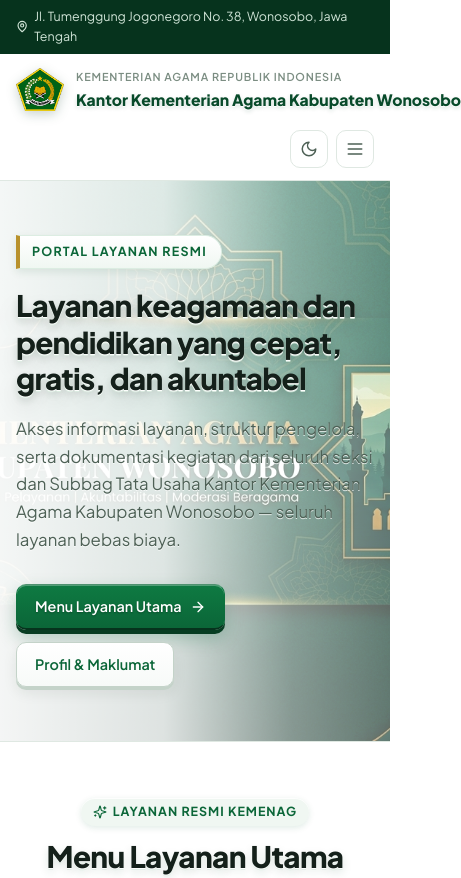
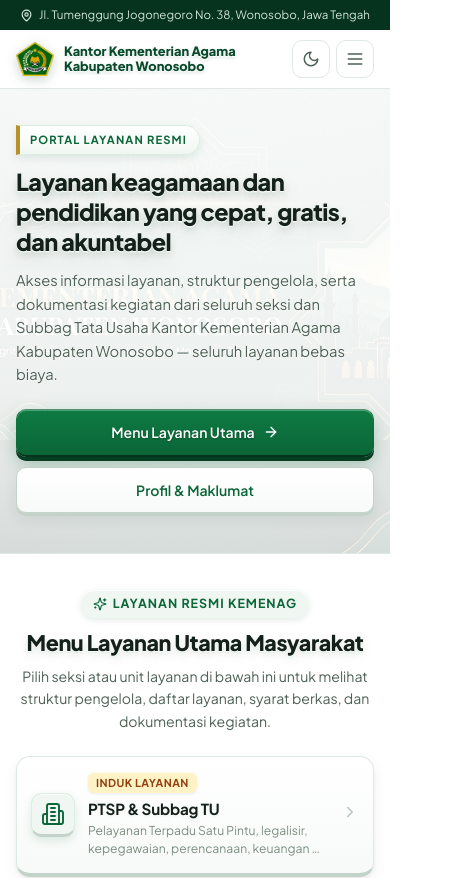
Before and after one commit to XiaoSan098/web-kemenag-wonosobo, a React (Vite) app: page / in a window 390 px wide. Shown: the top 878 px of the page, 461 px wide, since content can reach past the window. Built offline with nearby package versions, Linux system fonts and the light colour scheme; no server answers.

Commit message:
fix: optimalisasi penuh tampilan responsif untuk layar HP (mobile)

```diff
--- a/src/components/Header.jsx
+++ b/src/components/Header.jsx
@@ -19,7 +19,7 @@ export function Header({ onOpenSocial, onGoHome }) {
   const { theme, toggle } = useTheme()
   const [mobileMenuOpen, setMobileMenuOpen] = useState(false)
 
-  // Tutup mobile menu bila pengguna menekan tombol Escape
+  // Tutup mobile menu bila pengguna menekan tombol Escape & kunci scroll layar saat drawer dibuka
   useEffect(() => {
     const onKey = (e) => {
       if (e.key === 'Escape') setMobileMenuOpen(false)
@@ -27,6 +27,13 @@ export function Header({ onOpenSocial, onGoHome }) {
     window.addEventListener('keydown', onKey)
     return () => window.removeEventListener('keydown', onKey)
   }, [])
+
+  useEffect(() => {
+    if (!mobileMenuOpen) return
+    const prev = document.body.style.overflow
+    document.body.style.overflow = 'hidden'
+    return () => { document.body.style.overflow = prev }
+  }, [mobileMenuOpen])
 
   const handleNavClick = (anchorId) => {
     setMobileMenuOpen(false)
@@ -155,8 +162,9 @@ export function Header({ onOpenSocial, onGoHome }) {
             </button>
           </div>
         </div>
+      </header>
 
-        {/* Mobile Navigation Drawer */}
+      {/* Mobile Navigation Drawer (di luar <header> agar tidak terpotong oleh backdrop-filter) */}
       {mobileMenuOpen && (
         <div className="mobile-drawer-overlay" onClick={() => setMobileMenuOpen(false)}>
           <div className="mobile-drawer" onClick={e => e.stopPropagation()}>
@@ -227,7 +235,6 @@ export function Header({ onOpenSocial, onGoHome }) {
           </div>
         </div>
       )}
-      </header>
     </>
   )
 }
--- a/src/styles.css
+++ b/src/styles.css
@@ -1104,8 +1104,6 @@ button { font: inherit; color: inherit; }
 
 @media (max-width: 640px) {
   .topbar-item:last-child { display: none; }
-  .header-inner { flex-wrap: wrap; }
-  .header-actions { width: 100%; justify-content: flex-end; }
   .service-details { grid-template-columns: 1fr; }
   .footer-grid { grid-template-columns: 1fr; gap: 32px; }
   .modal-head, .subunit-nav, .modal-tabs { padding-left: 16px; padding-right: 16px; }
@@ -3184,3 +3182,522 @@ textarea.admin-input { resize: vertical; min-height: 64px; }
 .admin-note {
   border: 1.5px dashed var(--border-strong);
 }
+
+/* ==========================================================================
+   7. OPTIMALISASI RESPONSIF MOBILE & TABLET (HP / SMARTPHONE)
+   Memastikan seluruh bagian situs (Header, Hero, Kartu Layanan, Profil,
+   Halaman Unit, Modal Pratinjau, Sosial, Footer, & Admin) tampil proporsional,
+   tidak melebar keluar layar, dan nyaman disentuh di layar HP.
+   ========================================================================== */
+
+html,
+body {
+  overflow-x: hidden;
+  max-width: 100vw;
+}
+
+/* Perbaiki padding ganda pada subunit-nav di dalam halaman unit */
+.unit-page-subunits .subunit-nav {
+  padding: 0;
+}
+
+@media (max-width: 768px) {
+  .container {
+    padding: 0 16px;
+  }
+
+  /* --- Topbar & Header di HP tetap 1 baris rapi --- */
+  .topbar {
+    font-size: 0.72rem;
+  }
+  .topbar-inner {
+    justify-content: center;
+    padding-top: 6px;
+    padding-bottom: 6px;
+  }
+  .topbar-item {
+    text-align: center;
+    justify-content: center;
+  }
+
+  .header-inner {
+    flex-wrap: nowrap;
+    gap: 10px;
+    padding-top: 10px;
+    padding-bottom: 10px;
+  }
+
+  .brand {
+    flex: 1;
+    min-width: 0;
+    gap: 10px;
+  }
+  .brand-logo {
+    width: 38px;
+    height: 38px;
+  }
+  .brand-text {
+    min-width: 0;
+  }
+  .brand-ministry {
+    font-size: 0.6rem;
+    letter-spacing: 0.05em;
+    white-space: nowrap;
+    overflow: hidden;
+    text-overflow: ellipsis;
+  }
+  .brand-office {
+    font-size: 0.82rem;
+    line-height: 1.22;
+    display: -webkit-box;
+    -webkit-line-clamp: 2;
+    -webkit-box-orient: vertical;
+    overflow: hidden;
+  }
+
+  .header-actions {
+    width: auto;
+    flex-shrink: 0;
+    gap: 6px;
+  }
+
+  /* --- Mobile Drawer Menu --- */
+  .mobile-drawer-overlay {
+    z-index: 200;
+  }
+  .mobile-drawer {
+    width: min(310px, 86vw);
+    height: 100dvh;
+    padding: 18px 16px;
+  }
+
+  /* --- Hero Section di HP --- */
+  .hero-overlay {
+    background: linear-gradient(
+      180deg,
+      rgba(255, 255, 255, 0.95) 0%,
+      rgba(255, 255, 255, 0.90) 65%,
+      rgba(255, 255, 255, 0.78) 100%
+    );
+  }
+  [data-theme="dark"] .hero-overlay {
+    background: linear-gradient(
+      180deg,
+      rgba(12, 20, 16, 0.95) 0%,
+      rgba(12, 20, 16, 0.90) 65%,
+      rgba(12, 20, 16, 0.80) 100%
+    );
+  }
+  .hero-inner {
+    padding-top: 36px;
+    padding-bottom: 40px;
+  }
+  .hero-eyebrow {
+    font-size: 0.7rem;
+    margin-bottom: 12px;
+    padding: 5px 12px 5px 10px;
+  }
+  .hero-title {
+    font-size: clamp(1.42rem, 6vw, 1.85rem);
+    line-height: 1.28;
+  }
+  .hero-lead {
+    margin-top: 12px;
+    font-size: 0.92rem;
+    line-height: 1.6;
+  }
+  .hero-actions {
+    margin-top: 22px;
+    gap: 10px;
+  }
+  .hero-actions .btn {
+    flex: 1 1 auto;
+    justify-content: center;
+    padding: 11px 16px;
+    font-size: 0.88rem;
+  }
+
+  /* --- Menu Layanan Utama di HP --- */
+  .service-buttons-section {
+    padding: 36px 0 28px;
+  }
+  .service-buttons-head {
+    margin-bottom: 24px;
+  }
+  .service-buttons-head h2 {
+    font-size: clamp(1.32rem, 5.5vw, 1.6rem);
+  }
+  .service-buttons-head p {
+    font-size: 0.88rem;
+    margin-top: 8px;
+  }
+  .service-buttons-grid {
+    gap: 12px;
+  }
+  .service-btn-card {
+    padding: 15px 14px;
+    gap: 13px;
+    align-items: center;
+  }
+  .service-btn-icon-wrap {
+    width: 44px;
+    height: 44px;
+    border-radius: 11px;
+  }
+  .service-btn-title {
+    font-size: 0.95rem;
+  }
+  .service-btn-desc {
+    font-size: 0.76rem;
+    -webkit-line-clamp: 2;
+  }
+
+  /* --- Bagian Profil, Visi Misi, Maklumat & Budaya Kerja di HP --- */
+  .static-profile-section {
+    padding: 28px 0 36px;
+  }
+  .profile-wrapper {
+    border-radius: 14px;
+  }
+  .profile-header {
+    padding: 22px 16px 16px;
+  }
+  .profile-header h2 {
+    font-size: clamp(1.25rem, 5.2vw, 1.5rem);
+    line-height: 1.3;
+  }
+  .profile-header p {
+    font-size: 0.86rem;
+  }
+  .profile-tabs {
+    margin-top: 16px;
+    gap: 8px;
+    display: grid;
+    grid-template-columns: 1fr;
+  }
+  .profile-tab-btn {
+    width: 100%;
+    justify-content: center;
+    padding: 10px 14px;
+    font-size: 0.84rem;
+  }
+  .profile-content-card {
+    padding: 18px 16px 22px;
+  }
+  .profile-panel-grid {
+    gap: 16px;
+  }
+  .profile-box {
+    padding: 18px 16px;
+  }
+  .profile-box--highlight h3 {
+    font-size: 1.1rem;
+  }
+  .profile-box--highlight p {
+    font-size: 0.88rem;
+  }
+  .profile-list li {
+    font-size: 0.85rem;
+  }
+  .maklumat-card {
+    padding: 20px 14px;
+  }
+  .maklumat-title {
+    font-size: 1.05rem;
+    line-height: 1.35;
+  }
+  .maklumat-quote {
+    font-size: 0.86rem;
+    line-height: 1.65;
+    margin-bottom: 18px;
+  }
+  .nilai-card {
+    padding: 18px 16px;
+  }
+  .nilai-num {
+    font-size: 1.45rem;
+    top: 12px;
+    right: 14px;
+  }
+
+  /* --- Halaman Detail Unit (UnitPage) di HP --- */
+  .unit-page-nav-bar {
+    top: 58px;
+    padding: 10px 0;
+  }
+  .unit-page-nav-inner {
+    gap: 10px;
+  }
+  .unit-breadcrumb {
+    flex: 1;
+    min-width: 0;
+    font-size: 0.8rem;
+  }
+  .unit-breadcrumb-current {
+    overflow: hidden;
+    text-overflow: ellipsis;
+    white-space: nowrap;
+  }
+  .unit-page-container {
+    padding-top: 18px;
+    padding-bottom: 40px;
+  }
+  .unit-page-header {
+    padding: 18px 16px;
+    margin-bottom: 16px;
+    border-radius: 14px;
+  }
+  .unit-page-icon {
+    width: 52px;
+    height: 52px;
+    border-radius: 13px;
+  }
+  .unit-page-title {
+    font-size: 1.28rem;
+  }
+  .unit-page-subtitle {
+    font-size: 0.9rem;
+  }
+  .unit-page-desc {
+    font-size: 0.86rem;
+  }
+  .unit-page-contact-card {
+    margin-top: 16px;
+    padding-top: 14px;
+  }
+  .unit-page-subunits {
+    padding: 14px 16px;
+    margin-bottom: 16px;
+    border-radius: 12px;
+  }
+  .unit-page-subunits .subunit-nav button {
+    flex: 1 1 calc(50% - 6px);
+    text-align: center;
+    justify-content: center;
+    padding: 8px 10px;
+    font-size: 0.78rem;
+  }
+  .unit-page-tabs-wrap .modal-tabs {
+    padding: 0 12px;
+    gap: 2px;
+    -webkit-overflow-scrolling: touch;
+    scrollbar-width: none;
+  }
+  .unit-page-tabs-wrap .modal-tabs::-webkit-scrollbar {
+    display: none;
+  }
+  .unit-page-tabs-wrap .modal-tabs button {
+    padding: 11px 10px;
+    font-size: 0.8rem;
+    gap: 6px;
+  }
+  .unit-page-body {
+    padding: 18px 14px;
+    margin-bottom: 24px;
+  }
+
+  /* Grid Personil, Layanan, Foto & Video di HP */
+  .person-grid,
+  .photo-grid,
+  .video-grid {
+    grid-template-columns: 1fr;
+    gap: 12px;
+  }
+  .person-card {
+    padding: 12px;
+    gap: 12px;
+  }
+  .person-avatar {
+    width: 50px;
+    height: 50px;
+  }
+  .service-card {
+    padding: 15px 14px;
+  }
+  .service-card-head {
+    flex-direction: column;
+    align-items: flex-start;
+    gap: 8px;
+  }
+  .service-actions .btn {
+    width: 100%;
+    justify-content: center;
+  }
+
+  /* --- Modal Sosial & Modal Pratinjau Layanan di HP --- */
+  .overlay {
+    padding: 12px;
+  }
+  .modal {
+    max-height: 92dvh;
+    border-radius: 14px;
+  }
+  .social-item {
+    flex-wrap: wrap;
+    padding: 12px;
+    gap: 10px;
+  }
+  .social-item-text {
+    flex: 1;
+    min-width: calc(100% - 60px);
+  }
+  .social-item-badge {
+    margin-left: 52px;
+    font-size: 0.66rem;
+  }
+
+  /* Modal Pratinjau Dokumen Layanan (SopModal) di HP */
+  .overlay--pdf {
+    padding: 8px;
+    align-items: center;
+  }
+  .modal--pdf {
+    max-height: 94dvh;
+  }
+  .pdf-toolbar {
+    padding: 10px 12px;
+    gap: 8px;
+  }
+  .pdf-toolbar-title strong {
+    font-size: 0.82rem;
+  }
+  .pdf-preview-only-badge {
+    padding: 4px 8px;
+    font-size: 0.7rem;
+  }
+  .pdf-body {
+    padding: 10px 8px;
+  }
+  .sop-paper {
+    padding: 16px 12px;
+    font-size: 9.5pt;
+  }
+  .sop-kop {
+    padding-bottom: 10px;
+    margin-bottom: 14px;
+  }
+  .sop-kop-logo {
+    height: 46px;
+  }
+  .sop-kop h2 {
+    font-size: 10.5pt;
+  }
+  .sop-kop h3 {
+    font-size: 9.5pt;
+  }
+  .sop-kop p {
+    font-size: 7.5pt;
+  }
+  .sop-title {
+    margin-bottom: 14px;
+  }
+  .sop-title h4 {
+    font-size: 10pt;
+  }
+  .sop-title p {
+    font-size: 8.5pt;
+  }
+  .sop-table th,
+  .sop-table td {
+    display: block;
+    width: 100%;
+    font-size: 9pt;
+    padding: 6px 8px;
+    box-sizing: border-box;
+  }
+  .sop-table th {
+    background: #F1F5F2;
+    border-bottom: none;
+  }
+  .sop-table tr {
+    display: block;
+    margin-bottom: 8px;
+  }
+  .sop-sign {
+    margin-top: 18px;
+  }
+  .sop-sign p {
+    font-size: 9pt;
+  }
+
+  /* --- Footer di HP --- */
+  .footer-grid {
+    padding-top: 36px;
+    padding-bottom: 32px;
+    gap: 28px;
+  }
+  .footer-bottom-inner {
+    flex-direction: column;
+    text-align: center;
+    gap: 10px;
+  }
+
+  /* --- Panel Admin di HP --- */
+  .admin-topbar {
+    padding: 10px 14px;
+    gap: 10px;
+  }
+  .admin-topbar-title {
+    font-size: 0.85rem;
+    width: 100%;
+    order: -1;
+  }
+  .admin-topbar-actions {
+    width: 100%;
+    justify-content: space-between;
+  }
+  .admin-welcome-bar {
+    padding: 14px 0;
+  }
+  .admin-tabs {
+    padding: 10px 14px 0;
+    overflow-x: auto;
+    flex-wrap: nowrap;
+    -webkit-overflow-scrolling: touch;
+  }
+  .admin-tab {
+    white-space: nowrap;
+    padding: 9px 12px;
+    font-size: 0.8rem;
+  }
+  .admin-editor {
+    padding: 14px 12px;
+  }
+  .admin-editor-head {
+    flex-wrap: wrap;
+  }
+  .admin-upload-row {
+    flex-wrap: wrap;
+  }
+  .admin-upload-btn {
+    width: 100%;
+    justify-content: center;
+  }
+  .admin-backup-card {
+    flex-direction: column;
+    align-items: flex-start;
+    gap: 12px;
+  }
+  .admin-backup-card .btn {
+    width: 100%;
+    justify-content: center;
+  }
+}
+
+@media (max-width: 420px) {
+  .brand-ministry {
+    display: none;
+  }
+  .brand-office {
+    font-size: 0.8rem;
+  }
+  .hero-actions {
+    flex-direction: column;
+  }
+  .hero-actions .btn {
+    width: 100%;
+  }
+  .unit-page-subunits .subunit-nav button {
+    flex: 1 1 100%;
+  }
+}
```
Lines whose indentation alone changed are shown as unchanged.
